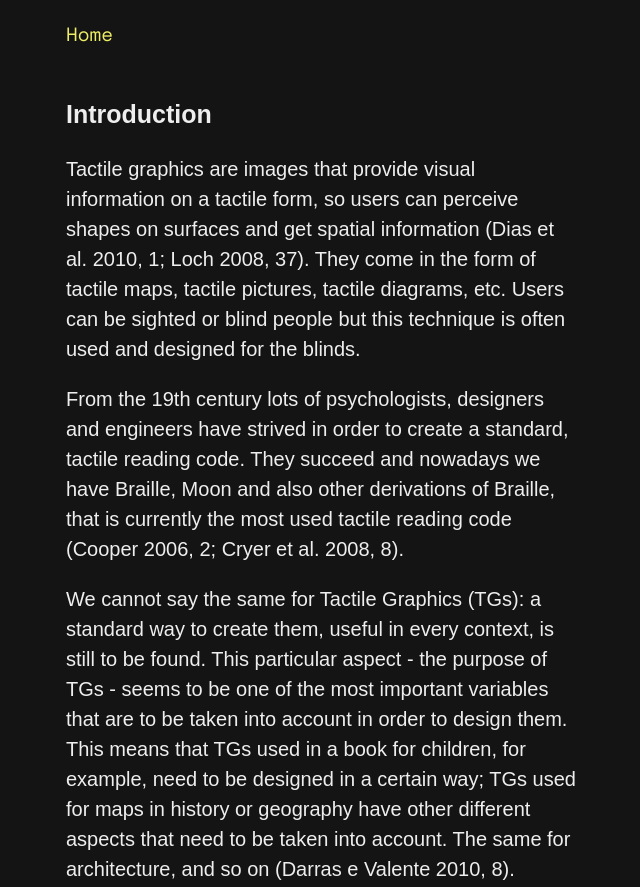
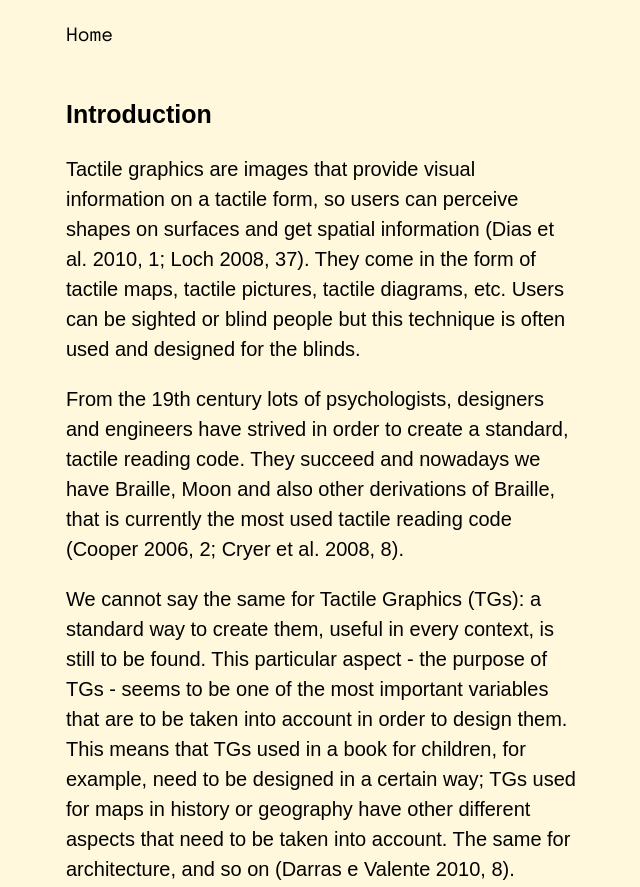
Before and after one commit to nicolocarpignoli/nicolocarpignoli.github.io, a plain HTML site: page me/pages/phd-intro.html in a window 1280 px wide. Shown: the top 887 px of the page, without its empty margins (318-958 px from the left). Drawn offline with nearby package versions, Linux system fonts and the light colour scheme.

Commit message:
changed style for phdintro page only

```diff
--- a/me/pages/phd-intro.html
+++ b/me/pages/phd-intro.html
@@ -8,8 +8,17 @@
     <title>Nicolò Carpignoli - Bio</title>
     <link href="https://fonts.googleapis.com/css?family=Space+Mono&display=swap" rel="stylesheet">
     <link rel="stylesheet" href="../stylesheets/pages.css" charset="utf-8">
+    <style>
+        body {
+            background-color: cornsilk;
+            color: black;
+        }
+
+        a, a.home, a.menu-element {
+            color: black;
+        }
+    </style>
 </head>
-
 <body>
     <div class="pages-container">
         <a class="home" aria-label="homepage" href="/me" class="home">
```
